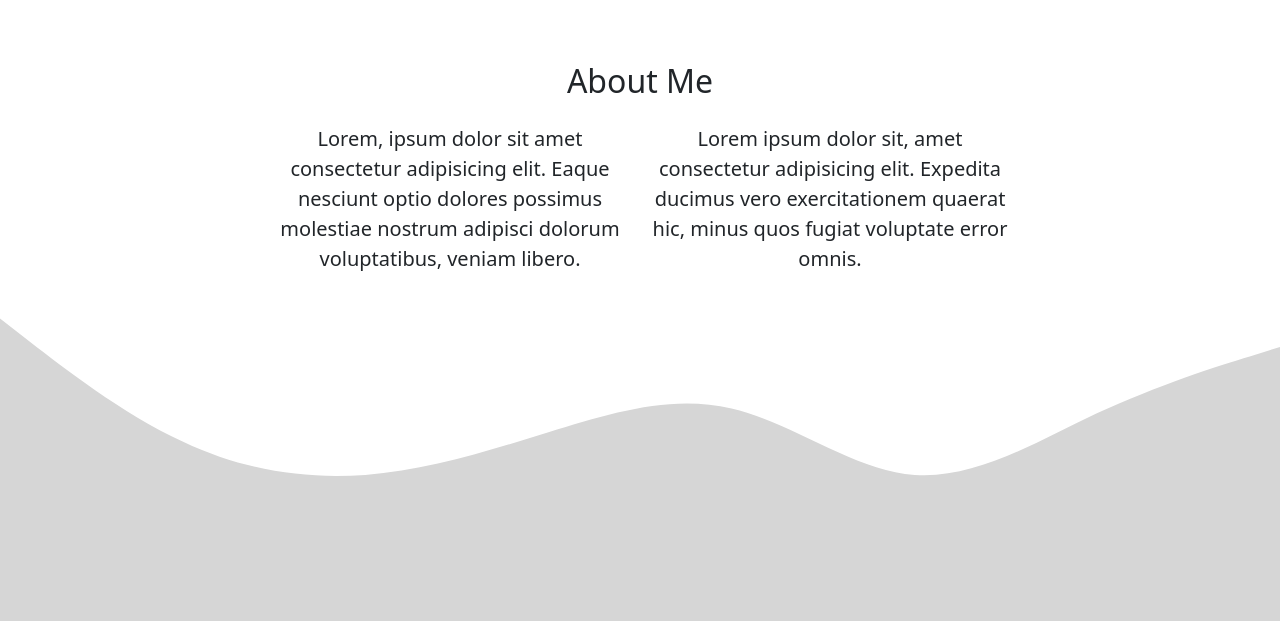
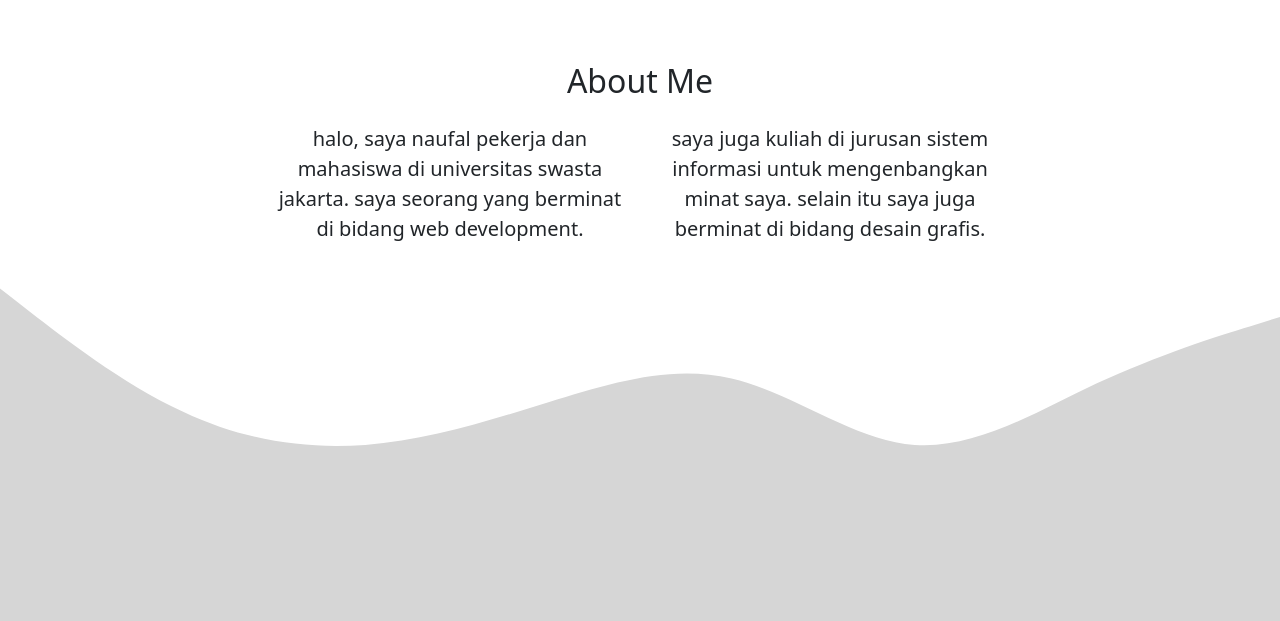
Before and after one commit to naufalmuhammad20/naufalmuhammad20.github.io, a plain HTML site: page index.html in a window 1280 px wide. Shown: the part 720-1341 px from the top of the page. Drawn offline with nearby package versions, Linux system fonts and the light colour scheme.

Commit message:
mengubah about

```diff
--- a/index.html
+++ b/index.html
@@ -70,9 +70,9 @@
         </div>
         <div class="row justify-content-center fs-5 text-center">
           <div class="col-md-4">
-            <p>Lorem, ipsum dolor sit amet consectetur adipisicing elit. Eaque nesciunt optio dolores possimus molestiae nostrum adipisci dolorum voluptatibus, veniam libero.</p>
+            <p>halo, saya naufal pekerja dan mahasiswa di universitas swasta jakarta. saya seorang yang berminat di bidang web development.</p>
           </div>
-          <div class="col-md-4">Lorem ipsum dolor sit, amet consectetur adipisicing elit. Expedita ducimus vero exercitationem quaerat hic, minus quos fugiat voluptate error omnis.</div>
+          <div class="col-md-4">saya juga kuliah di jurusan sistem informasi untuk mengenbangkan minat saya. selain itu saya juga berminat di bidang desain grafis.</div>
         </div>
       </div>
 
@@ -156,7 +156,7 @@
                 <label for="pesan" class="form-label">Pesan</label>
                 <textarea class="form-control" id="pesan" rows="3"></textarea>
               </div>
-              <button type="submit" class="btn btn-success">kirim</button>
+              <button type="submit" class="btn btn-dark">kirim</button>
             </form>
           </div>
         </div>
```
